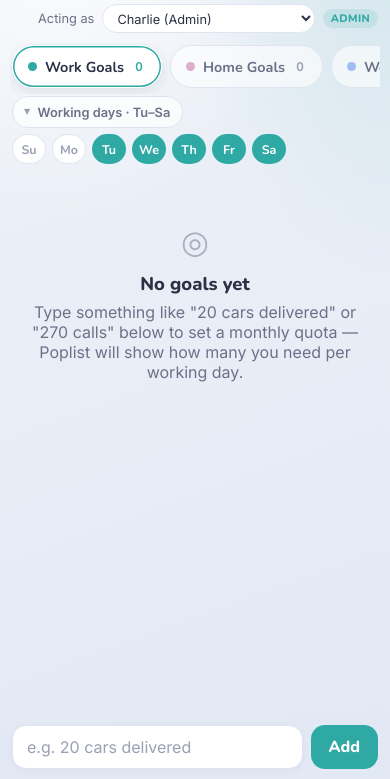
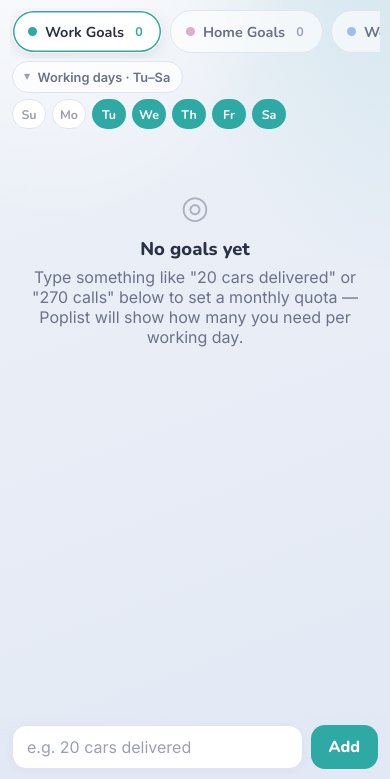
Before and after one commit to PapaPablano/poplist, a plain HTML site: page index.html in a window 390 px wide. Shown: the part 65-844 px from the top of the page. Drawn offline with nearby package versions, Linux system fonts and the light colour scheme.

Commit message:
Move "Acting as" switcher into the menu (#18)
* Restore the collapsible Working days section on goal tabs (open by default, clearer toggle)

Co-Authored-By: Claude Sonnet 5.5 <noreply@anthropic.com>
Claude-Session: https://claude.ai/code/session_018869cPutWzvyfzskV6p9mn

* Move Acting as switcher from header into the menu

Co-Authored-By: Claude Sonnet 5.5 <noreply@anthropic.com>
Claude-Session: https://claude.ai/code/session_018869cPutWzvyfzskV6p9mn

---------

Co-authored-by: Claude <noreply@anthropic.com>

```diff
--- a/index.html
+++ b/index.html
@@ -57,7 +57,7 @@
   .tagline{color:var(--ink-soft);font-size:.9rem;margin:6px 0 0 26px;}
   .today{color:var(--ink-faint);font-size:.82rem;margin:2px 0 0 26px;letter-spacing:.01em;}
   .user-switcher{
-    display:flex;align-items:center;gap:8px;margin:10px 0 0 26px;font-size:.8rem;color:var(--ink-soft);
+    display:flex;align-items:center;gap:8px;font-size:.8rem;color:var(--ink-soft);
   }
   .user-switcher label{flex:none;white-space:nowrap;}
   .user-switcher select{
@@ -457,7 +457,6 @@
     header{margin-bottom:10px;}
     .tagline{display:none;}
     .today{margin-top:6px;}
-    .user-switcher{margin-top:6px;}
     .tabs{padding:2px 2px 6px;margin-bottom:2px;}
     .ctrl-toggles{margin-bottom:6px;}
     .add input{min-height:44px;padding:10px 14px;}
@@ -504,11 +503,6 @@
     <div class="brand"><span class="dot"></span>Poplist</div>
     <div class="tagline">Pop it when it's done.</div>
     <div class="today" id="today"></div>
-    <div class="user-switcher">
-      <label for="userSelect">Acting as</label>
-      <select id="userSelect"></select>
-      <span class="role-badge" id="roleBadge"></span>
-    </div>
   </header>
 
   <div id="warn"></div>
@@ -579,6 +573,11 @@
       <p>Start a new day, sync, or add, rename, reorder and remove tabs.</p>
     </div>
     <div class="menu-actions" id="menuActions">
+      <div class="user-switcher span2">
+        <label for="userSelect">Acting as</label>
+        <select id="userSelect"></select>
+        <span class="role-badge" id="roleBadge"></span>
+      </div>
       <button class="btn btn-day span2" id="newDayBtn">Start a new day</button>
       <button class="btn btn-log" id="logBtn">Delegated <span class="badge" id="logCount">0</span></button>
       <button class="btn btn-log" id="mainSyncBtn" title="Sync Google Tasks now">⟳ Sync tasks</button>
```
